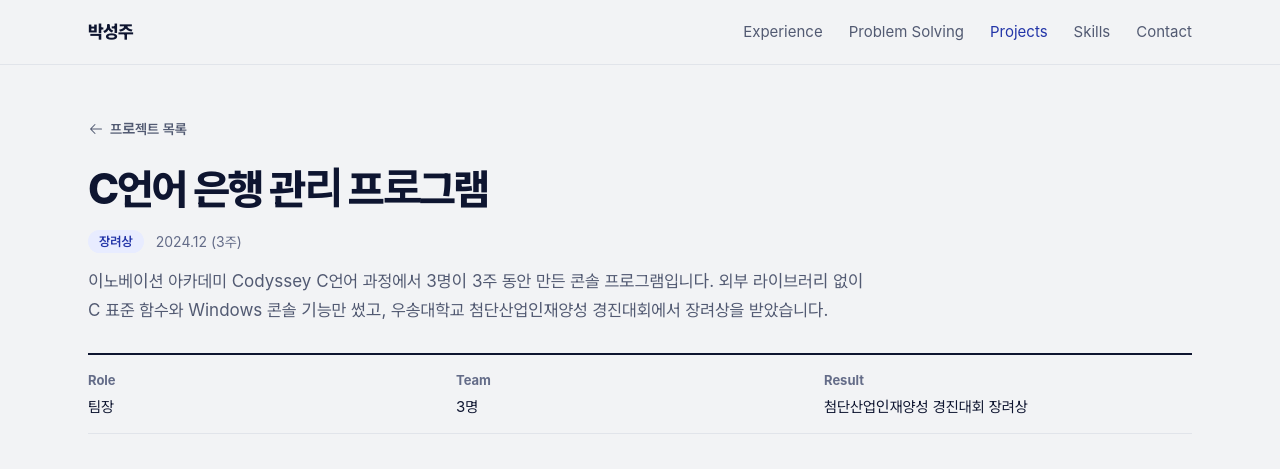
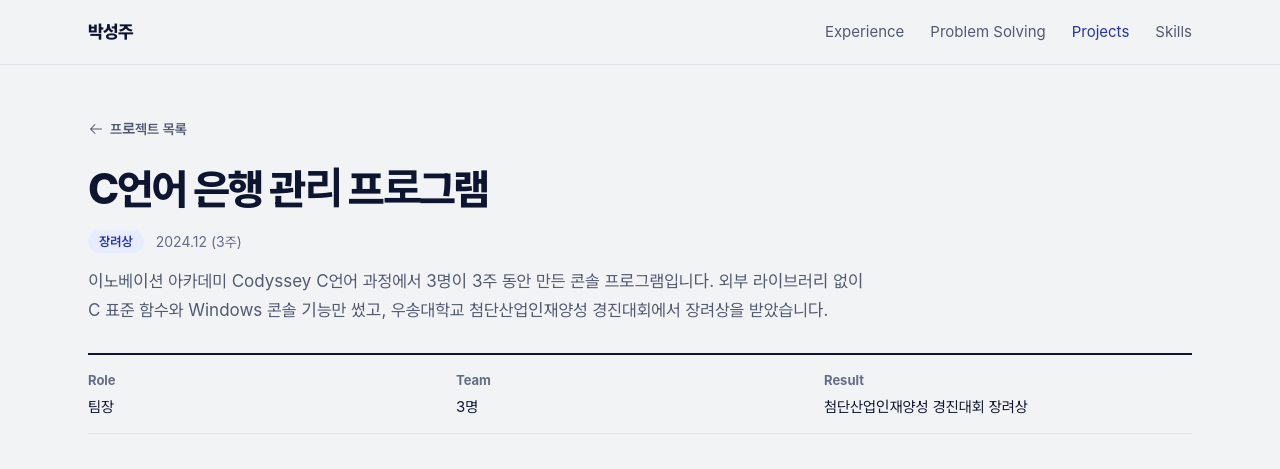
Before and after one commit to sungJJoo/portfolio, a plain HTML site: page projects/bank-manager.html in a window 1280 px wide. Shown: the top 469 px of the page. Drawn offline with Linux system fonts and the light colour scheme; a web font is replaced by a local one.

Commit message:
상단 메뉴에서 Contact 빼기 (이메일과 GitHub는 첫 화면 프로필에 이미 있음, 맨 아래 연락처 칸은 그대로)
Co-Authored-By: Claude Opus 5.5 <noreply@anthropic.com>
Claude-Session: https://claude.ai/code/session_01EznQUZ3bYAoDAk9TWF8xur

```diff
--- a/projects/bank-manager.html
+++ b/projects/bank-manager.html
@@ -20,7 +20,6 @@
         <a href="../index.html#solving">Problem Solving</a>
         <a href="../index.html#projects" aria-current="page">Projects</a>
         <a class="hide-m" href="../index.html#skills">Skills</a>
-        <a class="hide-m" href="../index.html#contact">Contact</a>
       </nav>
     </div>
   </header>
```
Also changed, not shown: index.html (+0 -1 lines), projects/face-removal.html (+0 -1 lines), projects/fox-ai-lab.html (+0 -1 lines), projects/plantify.html (+0 -1 lines), projects/scheduler.html (+0 -1 lines), projects/smartvision.html (+0 -1 lines), projects/woosong-site.html (+0 -1 lines).
